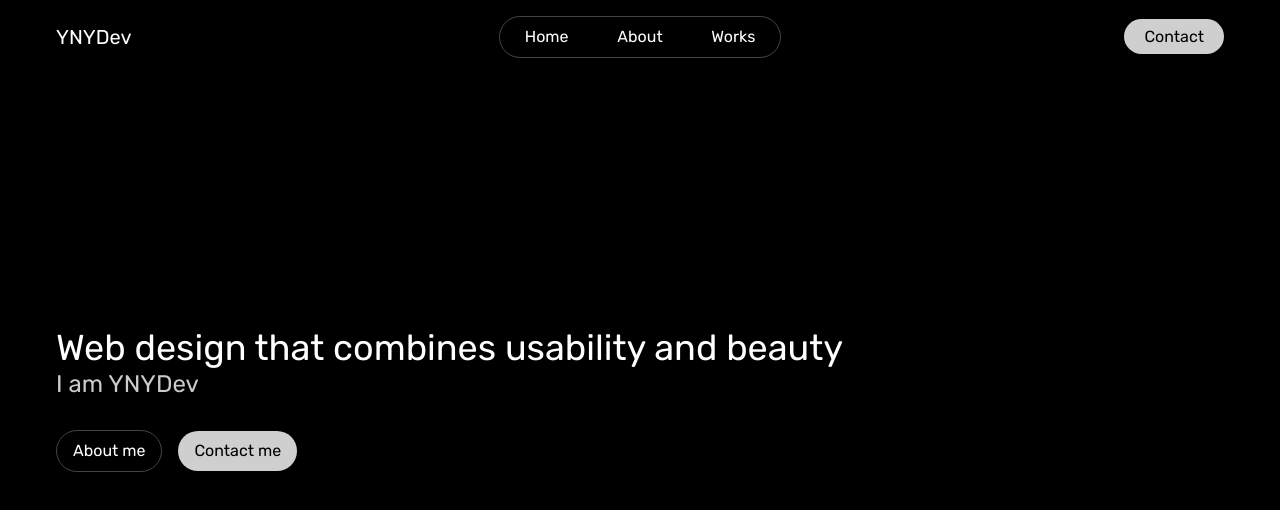
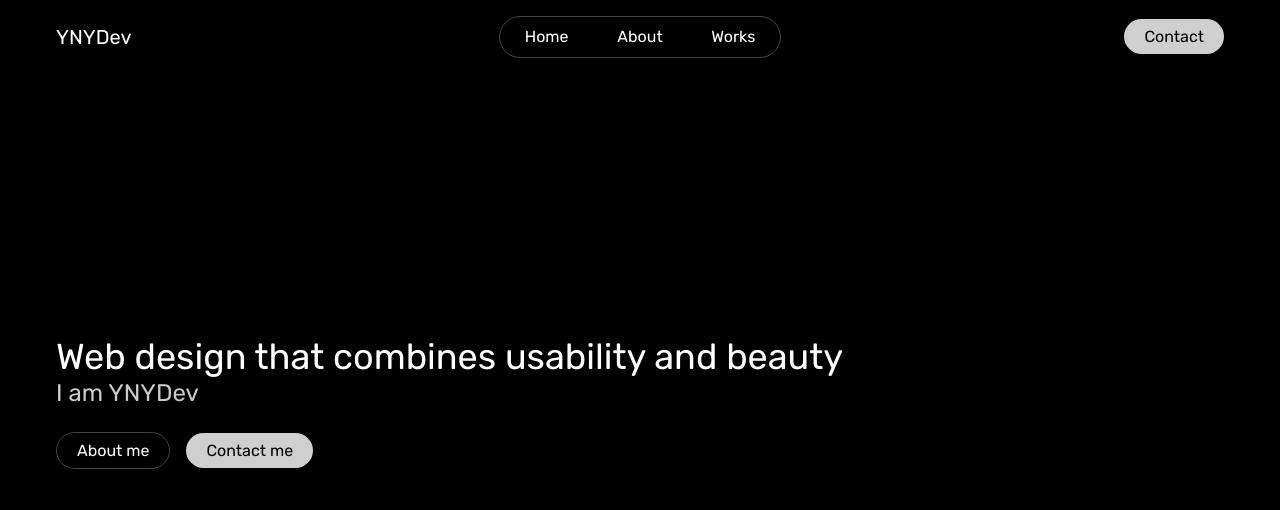
Before and after one commit to ynydev/portfolio, a Next.js app: page / in a window 1280 px wide. Shown: the top 510 px of the page. Built offline with nearby package versions, Linux system fonts and the light colour scheme.

Commit message:
hrefじゃなかった

```diff
--- a/src/app/page.tsx
+++ b/src/app/page.tsx
@@ -1,3 +1,4 @@
+import Button from "@/components/ui/Button";
 import Link from "next/link";
 
 export default function Home() {
@@ -9,16 +10,8 @@ export default function Home() {
           <p className="text-2xl text-[#cbcbcb]">I am YNYDev</p>
         </div>
         <div className="flex items-center gap-4">
-          <Link
-            className="border border-[#444444] px-4 py-2 rounded-full hover:shadow-[inset_50px_50px_100px_50px_rgba(255,_255,_255,_0.08)] duration-300"
-            href="/about"
-          >About me</Link>
-          <Link
-            className="px-4 py-2 rounded-full bg-[#cfcfcf] text-black hover:bg-white duration-300"
-            href="/contact"
-          >
-            Contact me
-          </Link>
+          <Button variant="primary" href="/about">About me</Button>
+          <Button variant="secondary" href="/contact">Contact me</Button>
         </div>
       </div>
     </div>
--- a/src/components/Navbar.tsx
+++ b/src/components/Navbar.tsx
@@ -1,18 +1,9 @@
 import Link from "next/link";
 
 const mainNavLinks = [
-  {
-    "title": "Home",
-    "href": "/"
-  },
-  {
-    "title": "About",
-    "href": "/about"
-  },
-  {
-    "title": "Works",
-    "href": "/works"
-  },
+  { "title": "Home", "href": "/" },
+  { "title": "About", "href": "/about" },
+  { "title": "Works", "href": "/works" },
 ];
 
 export default function Navbar() {
@@ -30,7 +21,7 @@ export default function Navbar() {
             <div key={links.href} className="hover:shadow-[0_0_100px_50px_rgba(255,_255,_255,_0.2)] rounded-full duration-300">
               <Link
                 className="flex justify-center px-5 py-1 hover:shadow-[inset_50px_50px_100px_50px_rgba(255,_255,_255,_0.2)] rounded-full duration-300"
-                href={links.title}
+                href={links.href}
               >{links.title}</Link>
             </div>
           ))}
--- /dev/null
+++ b/src/components/ui/Button.tsx
@@ -0,0 +1,32 @@
+import Link from "next/link";
+
+type variant = "primary" | "secondary";
+
+interface ButtonProps extends React.ButtonHTMLAttributes<HTMLButtonElement> {
+  variant?: variant;
+  children: React.ReactNode;
+  href: string;
+  className?: string;
+}
+
+export default function Button({
+  variant = "primary",
+  children,
+  href,
+  className
+}: ButtonProps) {
+  const variantClasses = {
+    "primary": "border border-[#444444] px-5 py-2 rounded-full hover:shadow-[inset_50px_50px_100px_50px_rgba(255,_255,_255,_0.1)] duration-300",
+    "secondary": "px-5 py-2 rounded-full bg-[#cfcfcf] hover:bg-white text-black duration-300"
+  }
+  return (
+    <Link
+      href={href}
+      className={className}
+    >
+      <span className={variantClasses[variant]}>
+        {children}
+      </span>
+    </Link>
+  );
+}
```
